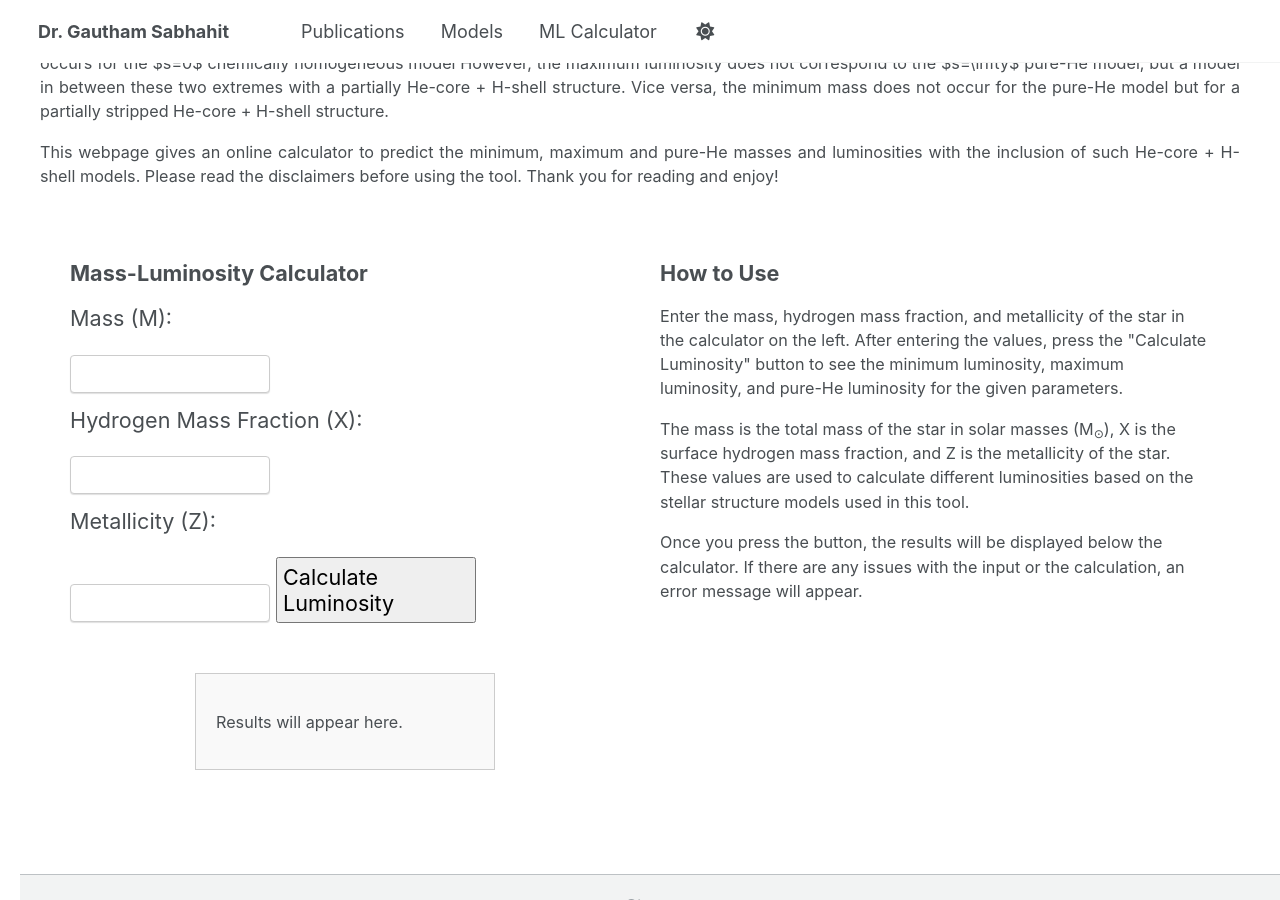
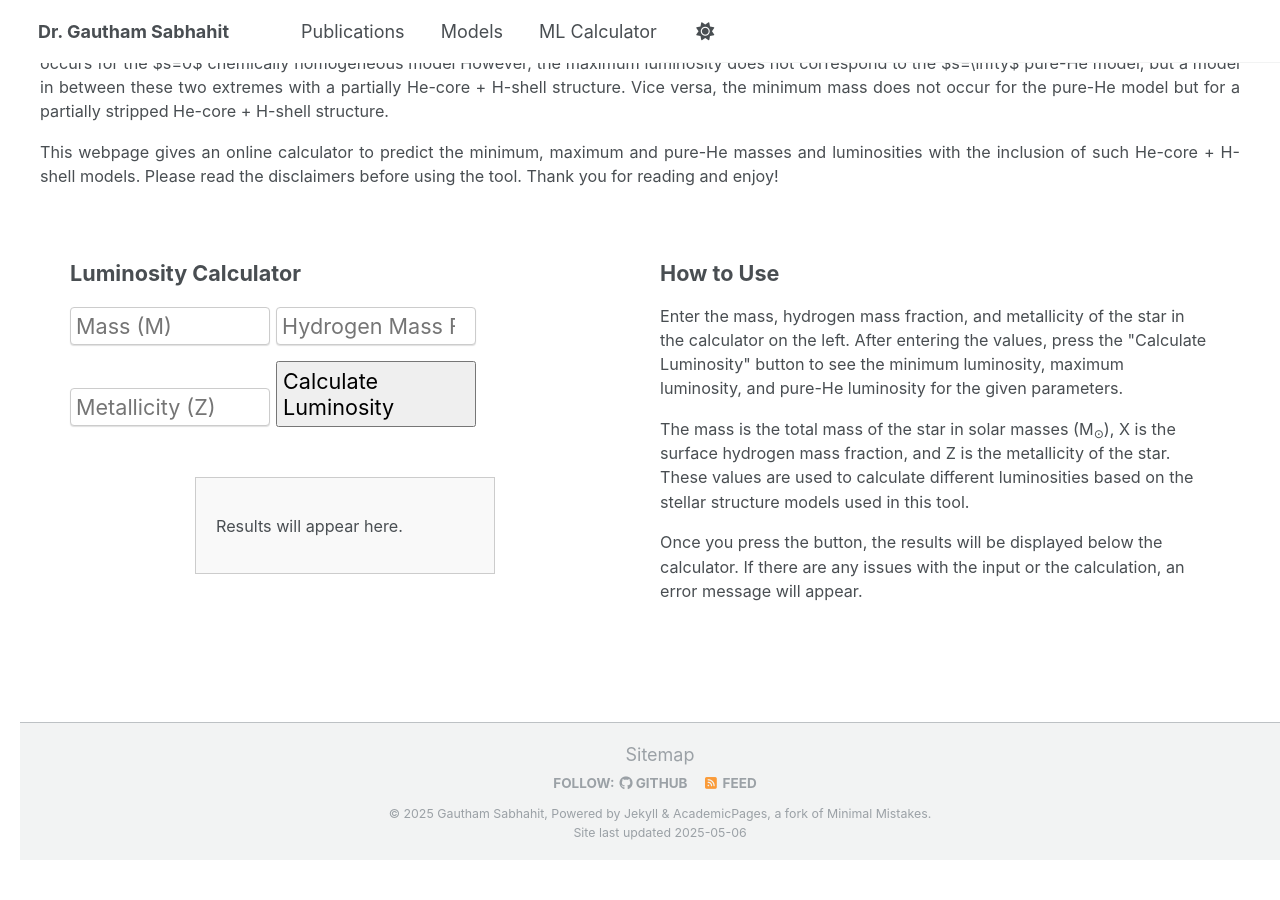
Before and after one commit to Mdot-com/mdot.com, a Jekyll site: the page built from ml-calculator.md, in a window 1280 px wide and 900 px high, scrolled down 1114 px. Built offline with Jekyll 4.4.1, drawn with Linux system fonts in a browser that asks for light colours; after the commit the page ends 1974 px from its top, so only the background shows below that; some of the changed lines change nothing that is shown.

Commit message:
Update ml-calculator.md

```diff
--- a/ml-calculator.md
+++ b/ml-calculator.md
@@ -78,18 +78,15 @@ title: Mass-Luminosity Calculator
 <div style="display: flex; justify-content: space-between; margin: 30px;">
   <!-- Left Half: Calculator -->
   <div style="flex: 1; padding-right: 20px;">
-    <h2>Mass-Luminosity Calculator</h2>
+    <h2>Luminosity Calculator</h2>
     <form id="luminosity-form">
-        <label for="m">Mass (M):</label>
-        <input type="number" id="m" name="m" step="any" required>
+        <input type="number" id="m" name="m" step="any" required placeholder="Mass (M)">
         <br><br>
 
-        <label for="x">Hydrogen Mass Fraction (X):</label>
-        <input type="number" id="x" name="x" step="any" required>
+        <input type="number" id="x" name="x" step="any" required placeholder="Hydrogen Mass Fraction (X)">
         <br><br>
 
-        <label for="z">Metallicity (Z):</label>
-        <input type="number" id="z" name="z" step="any" required>
+        <input type="number" id="z" name="z" step="any" required placeholder="Metallicity (Z)">
         <br><br>
 
         <button type="button" id="calculate-luminosity">Calculate Luminosity</button>
@@ -108,47 +105,3 @@ title: Mass-Luminosity Calculator
     <p>Once you press the button, the results will be displayed below the calculator. If there are any issues with the input or the calculation, an error message will appear.</p>
   </div>
 </div>
-
-<script>
-    document.getElementById('calculate-luminosity').addEventListener('click', function() {
-        const m = parseFloat(document.getElementById('m').value);
-        const x = parseFloat(document.getElementById('x').value);
-        const z = parseFloat(document.getElementById('z').value);
-
-        if (!m || !x || !z) {
-            alert('Please enter Mass (M), Hydrogen Mass Fraction (X), and Metallicity (Z).');
-            return;
-        }
-
-        const data = {
-            "choice": "1",
-            "Z": z,
-            "m": m,
-            "x": x
-        };
-
-        fetch('https://nnv5wacde8.execute-api.eu-north-1.amazonaws.com/ML-calc', {
-            method: 'POST',
-            headers: {
-                'Content-Type': 'application/json'
-            },
-            body: JSON.stringify(data)
-        })
-        .then(response => response.json())
-        .then(data => {
-            const output = document.getElementById('luminosity-output');
-            if (data.Pure_He_Luminosity) {
-                output.innerHTML = `
-                    <p><strong>L_min:</strong> ${data.L_min}</p>
-                    <p><strong>L_max:</strong> ${data.L_max}</p>
-                    <p><strong>Pure_He_Luminosity:</strong> ${data.Pure_He_Luminosity}</p>
-                `;
-            } else {
-                output.innerHTML = '<p style="color: red;">Error: Missing results</p>';
-            }
-        })
-        .catch(error => {
-            document.getElementById('luminosity-output').innerHTML = '<p style="color: red;">Error: ' + error.message + '</p>';
-        });
-    });
-</script>
```
